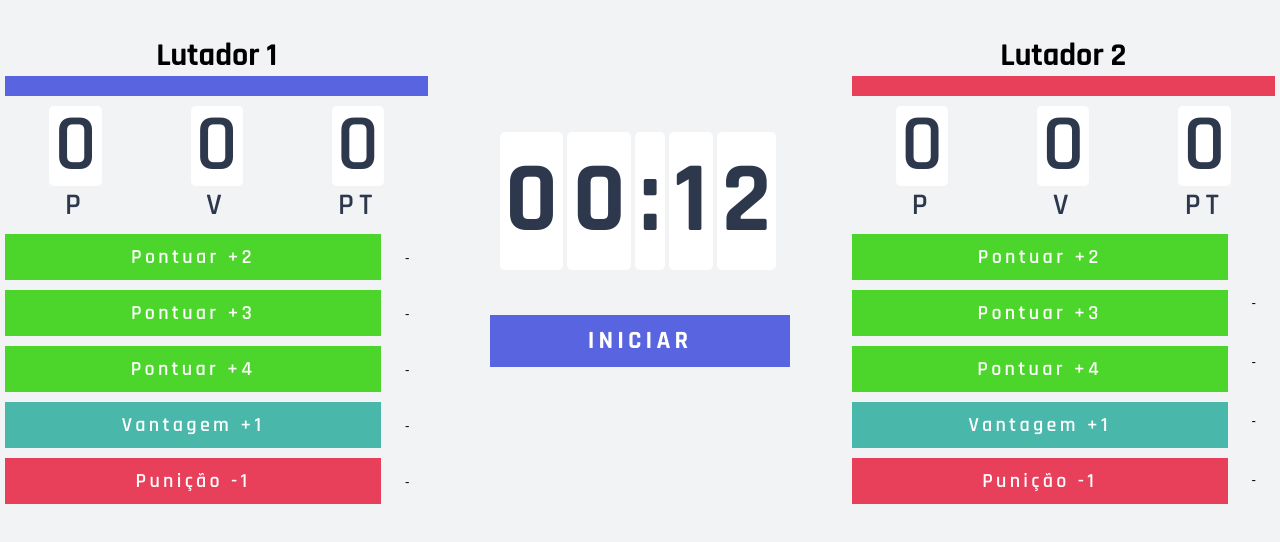
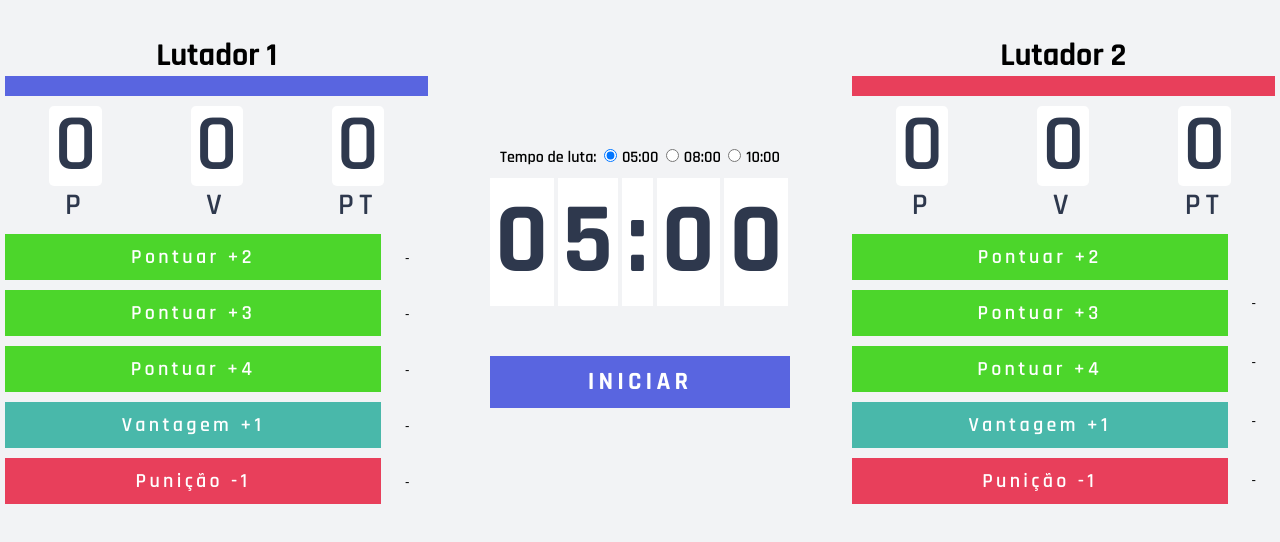
Before and after one commit to ecsistem/countdown-bjj-vue, a Vue app: page / in a window 1280 px wide. Shown: the top 542 px of the page. Built offline with nearby package versions, Linux system fonts and the light colour scheme.

Commit message:
Feature Tempo Countdown Done

```diff
--- a/src/components/Countdown.vue
+++ b/src/components/Countdown.vue
@@ -1,11 +1,45 @@
 <template>
   <div class="countdown">
-    <span>{{ minuteLeft }}</span>
-    <span>{{ minuteRight }}</span>
-    <span>:</span>
-    <span>{{ secondLeft }}</span>
-    <span>{{ secondRight }}</span>
-
+    <div class="countdown-times">
+      <div>
+        <p>Tempo de luta:</p>
+      </div>
+      <div>
+        <input
+          @click="editTime(5)"
+          type="radio"
+          v-model="selectedTime"
+          value="5"
+          checked
+        />
+        <label>05:00</label>
+      </div>
+      <div>
+        <input
+          @click="editTime(8)"
+          type="radio"
+          v-model="selectedTime"
+          value="8"
+        />
+        <label>08:00</label>
+      </div>
+      <div>
+        <input
+          @click="editTime(10)"
+          type="radio"
+          v-model="selectedTime"
+          value="10"
+        />
+        <label>10:00</label>
+      </div>
+    </div>
+    <div>
+      <span>{{ minuteLeft }}</span>
+      <span>{{ minuteRight }}</span>
+      <span>:</span>
+      <span>{{ secondLeft }}</span>
+      <span>{{ secondRight }}</span>
+    </div>
     <div class="countdown-button">
       <button v-on:click="startCountdown()" v-if="isActive === null">
         Iniciar
@@ -17,7 +51,8 @@
 </template>
 
 <script>
-let time = 0.2 * 60;
+let selectedTime = 5;
+let time = selectedTime * 60;
 let minute = Math.floor(time / 60);
 let seconds = time % 60;
 let isActive = null;
@@ -29,6 +64,18 @@ let idSetTime;
 
 export default {
   methods: {
+    editTime: function (valorTime) {
+      selectedTime = valorTime;
+      time = selectedTime * 60;
+      minute = Math.floor(time / 60);
+      seconds = time % 60;
+      [minuteLeft, minuteRight] = String(minute).padStart(2, "0").split("");
+      [secondLeft, secondRight] = String(seconds).padStart(2, "0").split("");
+      this.minuteLeft = minuteLeft;
+      this.minuteRight = minuteRight;
+      this.secondLeft = secondLeft;
+      this.secondRight = secondRight;
+    },
     pauseCountdown: function () {
       clearInterval(idSetTime);
       this.isActive = false;
@@ -64,6 +111,7 @@ export default {
       secondLeft,
       secondRight,
       idSetTime,
+      selectedTime: 5,
     };
   },
 };
@@ -114,4 +162,18 @@ export default {
 .countdown-button button:hover {
   background: #4953b8;
 }
+
+.countdown-times {
+  margin: 10px;
+  display: flex;
+  justify-content: space-between;
+}
+
+.countdown-times input {
+  margin-right: 5px;
+}
+
+.countdown-times p {
+  text-align: left;
+}
 </style>
```
